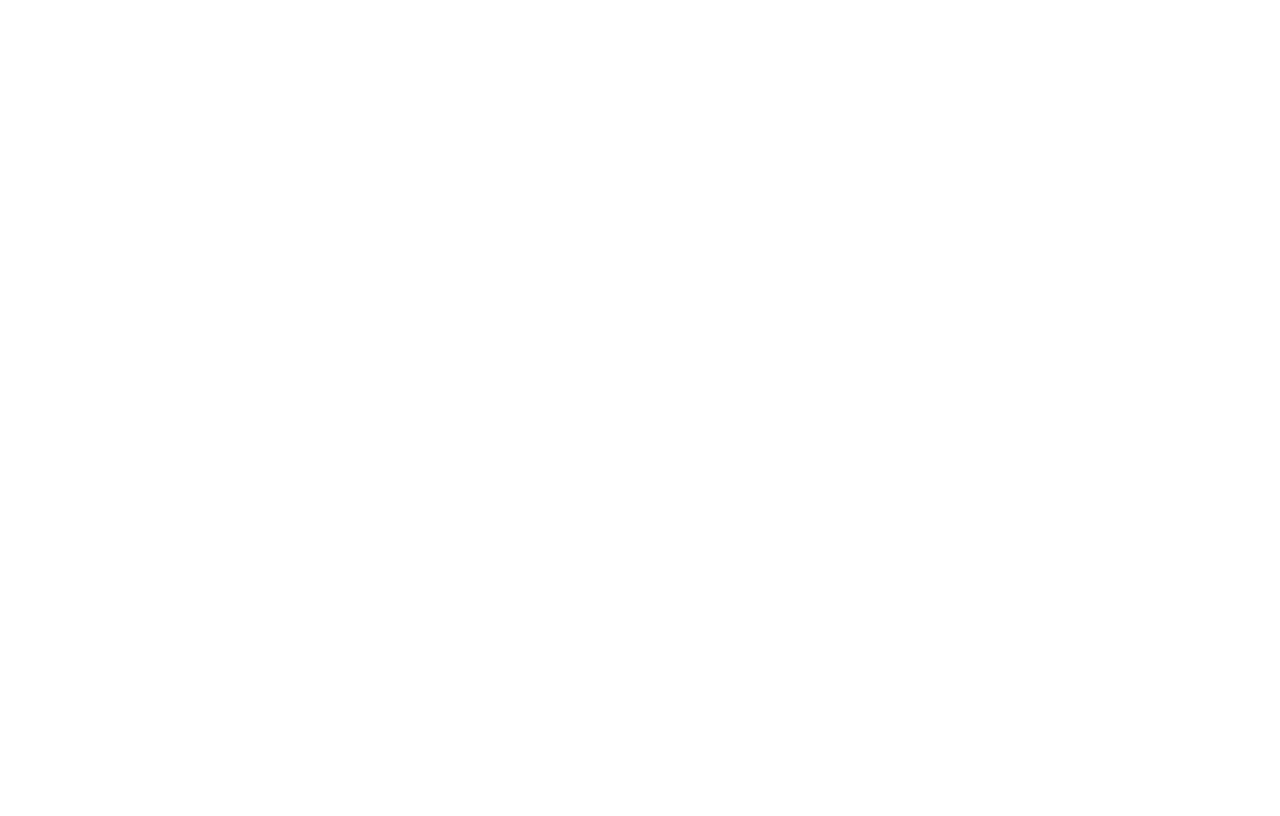
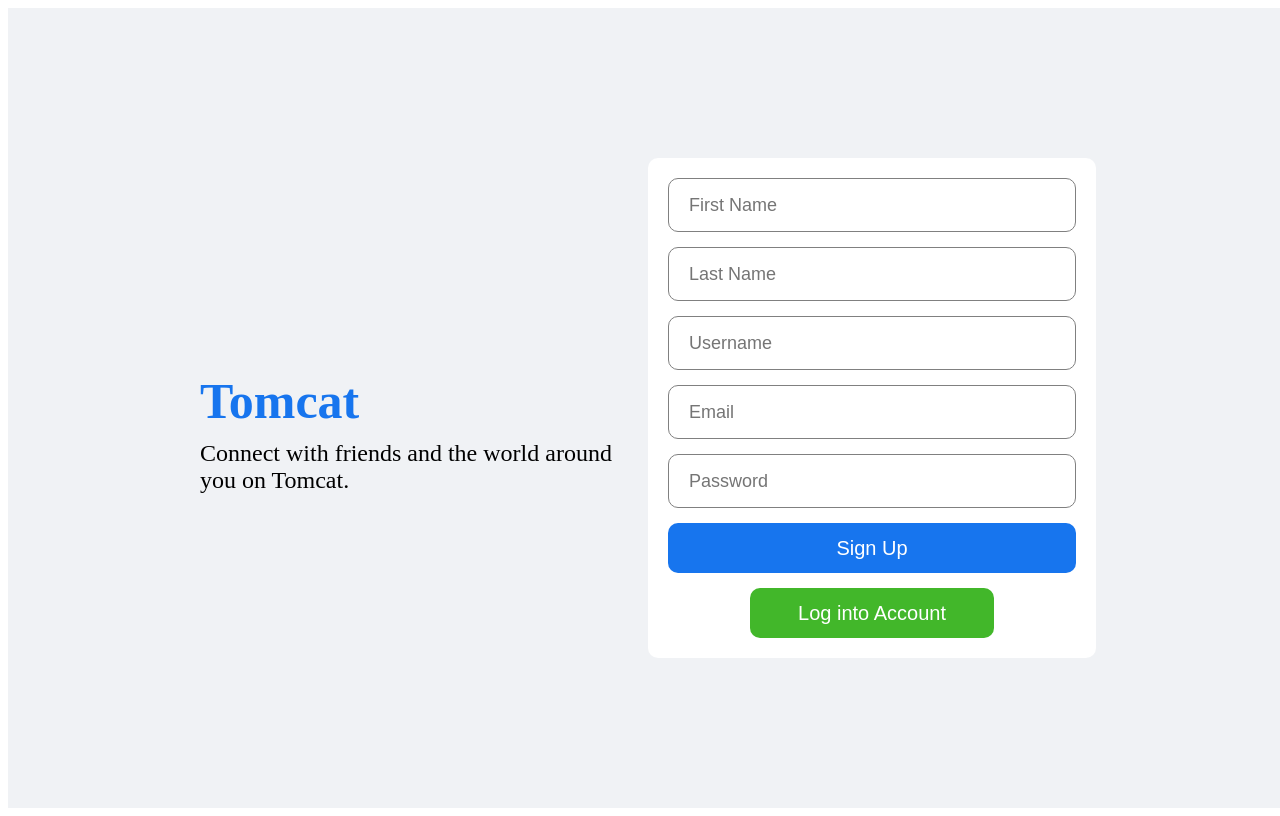
Before and after one commit to aprljaca/tomcat-react, a React (Create React App) app: page /register in a window 1280 px wide. Before the commit this address had no page. Built offline with nearby package versions, Linux system fonts and the light colour scheme.

Commit message:
login and home pages added

```diff
--- a/package.json
+++ b/package.json
@@ -2,6 +2,7 @@
   "name": "tomcat-react-v2",
   "version": "0.1.0",
   "proxy": "http://localhost:8080/",
+  "homepage": "http://localhost:3000/login",
   "private": true,
   "dependencies": {
     "@testing-library/jest-dom": "^5.16.5",
--- a/src/App.js
+++ b/src/App.js
@@ -1,10 +1,14 @@
+import { Route, Routes } from "react-router-dom";
 import Register from "./pages/Register/Register";
-import { Route, Routes } from "react-router-dom";
+import Login from "./pages/Login/Login";
+import Home from "./pages/Home/Home";
 
 function App() {
   return (
     <Routes>
-      <Route path="/" element={<Register />} />
+      <Route path="/login" element={<Login />} />
+      <Route path="/register" element={<Register />} />
+      <Route path="/home" element={<Home />} />
     </Routes>
   );
 }
--- /dev/null
+++ b/src/pages/Home/Home.js
@@ -0,0 +1,7 @@
+import React from "react";
+
+const Home = () => {
+  return <div></div>;
+};
+
+export default Home;
--- a/src/pages/Login/Login.js
+++ b/src/pages/Login/Login.js
@@ -0,0 +1,88 @@
+import "./login.css";
+import React, { useState } from "react";
+import { useLocalState } from "../../util/useLocalStorage";
+
+const Login = () => {
+  //local storage from inputs
+  const [username, setUsername] = useState("");
+  const [password, setPassword] = useState("");
+  //local storage in browser
+  const [jwt, setJwt] = useLocalState("", "jwt");
+
+  function openRegistrationPage() {
+    window.location.href = "/register";
+  }
+
+  function sendLoginRequest() {
+    const requestBody = {
+      userName: username,
+      password: password,
+    };
+
+    fetch("v1/login", {
+      headers: {
+        "Content-Type": "application/json",
+      },
+      method: "post",
+      body: JSON.stringify(requestBody),
+    })
+      .then((response) => {
+        if (response.status == 200)
+          return Promise.all([response.json(), response.headers]);
+        else return Promise.reject("Invalid login");
+      })
+      .then(([body, headers]) => {
+        setJwt(headers.get("authorization"));
+        window.location.href = "home";
+      })
+      .catch((message) => {
+        alert(message);
+      });
+  }
+
+  return (
+    <div className="login">
+      <div className="loginWrapper">
+        <div className="loginLeft">
+          <h3 className="loginLogo">Tomcat</h3>
+          <span className="loginDesc">
+            Connect with friends and the world around you on Tomcat.
+          </span>
+        </div>
+        <div className="loginRight">
+          <div className="loginBox">
+            <input
+              placeholder="Username"
+              className="loginInput"
+              value={username}
+              onChange={(event) => setUsername(event.target.value)}
+            />
+            <input
+              placeholder="Password"
+              className="loginInput"
+              value={password}
+              onChange={(event) => setPassword(event.target.value)}
+            />
+            <button
+              className="loginButton"
+              type="button"
+              onClick={() => sendLoginRequest()}
+            >
+              Log In
+            </button>
+            <span className="loginForgot">Forgot Password?</span>
+            <button
+              className="loginRegisterButton"
+              type="button"
+              onClick={() => openRegistrationPage()}
+            >
+              Create a New Account
+            </button>
+          </div>
+        </div>
+      </div>
+    </div>
+  );
+};
+
+export default Login;
--- a/src/pages/Login/login.css
+++ b/src/pages/Login/login.css
@@ -0,0 +1,84 @@
+.login {
+  width: 100vw;
+  height: 100vh;
+  background-color: #f0f2f5;
+  display: flex;
+  align-items: center;
+  justify-content: center;
+}
+
+.loginWrapper {
+  width: 70%;
+  height: 70%;
+  display: flex;
+}
+
+.loginLeft,
+.loginRight {
+  flex: 1;
+  display: flex;
+  flex-direction: column;
+  justify-content: center;
+}
+
+.loginLogo {
+  font-size: 50px;
+  font-weight: 800;
+  color: #1775ee;
+  margin-bottom: 10px;
+}
+
+.loginDesc {
+  font-size: 24px;
+}
+
+.loginBox {
+  height: 300px;
+  padding: 20px;
+  background-color: white;
+  border-radius: 10px;
+  display: flex;
+  flex-direction: column;
+  justify-content: space-between;
+}
+
+.loginInput {
+  height: 50px;
+  border-radius: 10px;
+  border: 1px solid gray;
+  font-size: 18px;
+  padding-left: 20px;
+}
+
+.loginInput:focus {
+  outline: none;
+}
+
+.loginButton {
+  height: 50px;
+  border-radius: 10px;
+  border: none;
+  background-color: #1775ee;
+  color: white;
+  font-size: 20px;
+  font-weight: 500;
+  cursor: pointer;
+}
+
+.loginForgot {
+  text-align: center;
+  color: #1775ee;
+}
+
+.loginRegisterButton {
+  width: 60%;
+  align-self: center;
+  height: 50px;
+  border-radius: 10px;
+  border: none;
+  background-color: #42b72a;
+  color: white;
+  font-size: 20px;
+  font-weight: 500;
+  cursor: pointer;
+}
--- a/src/pages/Register/Register.js
+++ b/src/pages/Register/Register.js
@@ -8,6 +8,10 @@
   const [username, setUsername] = useState("");
   const [email, setEmail] = useState("");
   const [password, setPassword] = useState("");
+
+  function openLoginPage() {
+    window.location.href = "/login";
+  }
 
   function sendRegisterRequest() {
     const requestBody = {
@@ -28,8 +32,9 @@
       .then((response) => {
         if (response.ok) {
           console.log("korisnik registrovan uspjesno");
+          //odvodi na login stranicu
         } else {
-          console.log("greska");
+          console.log(response.statusText);
         }
         //response.json(); kad imamo povratni json objekat sa bekenda i nakon toga treba i drugi then
       })
@@ -39,55 +44,61 @@
   }
 
   return (
-    <div className="login">
-      <div className="loginWrapper">
-        <div className="loginLeft">
-          <h3 className="loginLogo">Tomcat</h3>
-          <span className="loginDesc">
+    <div className="register">
+      <div className="registerWrapper">
+        <div className="registerLeft">
+          <h3 className="registerLogo">Tomcat</h3>
+          <span className="registerDesc">
             Connect with friends and the world around you on Tomcat.
           </span>
         </div>
-        <div className="loginRight">
-          <div className="loginBox">
+        <div className="registerRight">
+          <div className="registerBox">
             <input
               placeholder="First Name"
-              className="loginInput"
+              className="registerInput"
               value={firstname}
               onChange={(event) => setFirstname(event.target.value)}
             />
             <input
               placeholder="Last Name"
-              className="loginInput"
+              className="registerInput"
               value={lastname}
               onChange={(event) => setLastname(event.target.value)}
             />
             <input
               placeholder="Username"
-              className="loginInput"
+              className="registerInput"
               value={username}
               onChange={(event) => setUsername(event.target.value)}
             />
             <input
               placeholder="Email"
-              className="loginInput"
+              className="registerInput"
               value={email}
               onChange={(event) => setEmail(event.target.value)}
             />
             <input
               placeholder="Password"
-              className="loginInput"
+              className="registerInput"
               value={password}
               onChange={(event) => setPassword(event.target.value)}
             />
 
             <button
-              className="loginButton"
+              className="registerButton"
               type="button"
               onClick={() => sendRegisterRequest()}
             >
               Sign Up
             </button>
-            <button className="loginRegisterButton">Log into Account</button>
+            <button
+              className="registerRegisterButton"
+              type="button"
+              onClick={() => openLoginPage()}
+            >
+              Log into Account
+            </button>
           </div>
         </div>
       </div>
--- a/src/pages/Register/register.css
+++ b/src/pages/Register/register.css
@@ -1,4 +1,4 @@
-.login {
+.register {
   width: 100vw;
   height: 100vh;
   background-color: #f0f2f5;
@@ -7,32 +7,32 @@
   justify-content: center;
 }
 
-.loginWrapper {
+.registerWrapper {
   width: 70%;
   height: 70%;
   display: flex;
 }
 
-.loginLeft,
-.loginRight {
+.registerLeft,
+.registerRight {
   flex: 1;
   display: flex;
   flex-direction: column;
   justify-content: center;
 }
 
-.loginLogo {
+.registerLogo {
   font-size: 50px;
   font-weight: 800;
   color: #1775ee;
   margin-bottom: 10px;
 }
 
-.loginDesc {
+.registerDesc {
   font-size: 24px;
 }
 
-.loginBox {
+.registerBox {
   height: 460px;
   padding: 20px;
   background-color: white;
@@ -42,7 +42,7 @@
   justify-content: space-between;
 }
 
-.loginInput {
+.registerInput {
   height: 50px;
   border-radius: 10px;
   border: 1px solid gray;
@@ -50,11 +50,11 @@
   padding-left: 20px;
 }
 
-.loginInput:focus {
+.registerInput:focus {
   outline: none;
 }
 
-.loginButton {
+.registerButton {
   height: 50px;
   border-radius: 10px;
   border: none;
@@ -65,12 +65,12 @@
   cursor: pointer;
 }
 
-.loginForgot {
+.registerForgot {
   text-align: center;
   color: #1775ee;
 }
 
-.loginRegisterButton {
+.registerRegisterButton {
   width: 60%;
   align-self: center;
   height: 50px;
```
Also changed, not shown: src/pages/Home/home.css (added), 1 other file (tests, documents, lock files or other folders).
